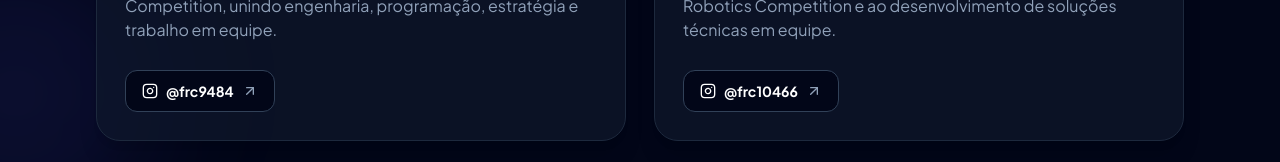
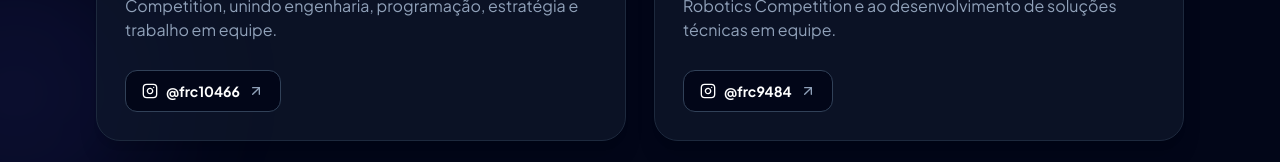
Before and after one commit to giovannifeliciano0703r-design/Site-Senai, a React (Vite) app: page / in a window 1280 px wide. Shown: the part 5642-5804 px from the top of the page. Built offline with nearby package versions, Linux system fonts and the light colour scheme.

Commit message:
fix: correct team Instagram destinations

```diff
--- a/src/components/Teams.tsx
+++ b/src/components/Teams.tsx
@@ -6,8 +6,8 @@ const teams = [
   {
     name: 'Federal Force',
     number: 'FRC 10466',
-    instagram: 'https://www.instagram.com/frc9484?igsi=MWVuejdmazdkazEwMw%3D%3D',
-    handle: '@frc9484',
+    instagram: 'https://www.instagram.com/frc10466/',
+    handle: '@frc10466',
     photo: '/teams/federal-force.jpg',
     description:
       'Equipe de robótica do SENAI que participa da FIRST Robotics Competition, unindo engenharia, programação, estratégia e trabalho em equipe.',
@@ -15,8 +15,8 @@ const teams = [
   {
     name: "Robot's District",
     number: 'FRC 9484',
-    instagram: 'https://www.instagram.com/frc10466?igsi=MTgybDF2M2Zydnlzeg%3D%3D',
-    handle: '@frc10466',
+    instagram: 'https://www.instagram.com/frc9484/',
+    handle: '@frc9484',
     photo: '/teams/robots-district.jpg',
     description:
       'Equipe de robótica do SENAI voltada aos desafios da FIRST Robotics Competition e ao desenvolvimento de soluções técnicas em equipe.',
```
